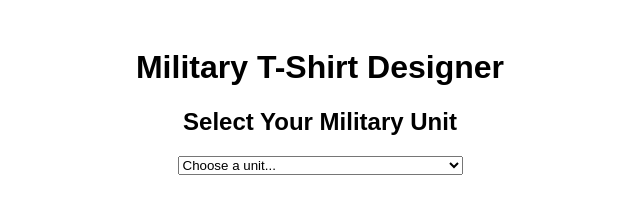
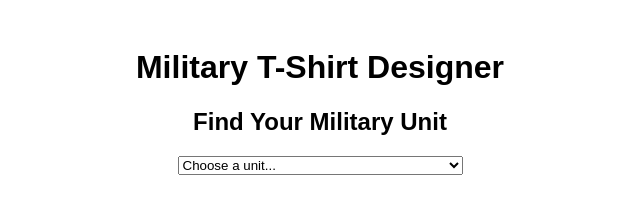
Before and after one commit to calebmelies/bft, an Astro site: page / in a window 1280 px wide. Shown: the whole page, without its empty margins (320-960 px from the left). Built offline with nearby package versions, Linux system fonts and the light colour scheme; Astro itself is replaced by a stand-in of ours.

Commit message:
select to find

```diff
--- a/src/components/MilitaryUnitSelector.jsx
+++ b/src/components/MilitaryUnitSelector.jsx
@@ -12,7 +12,7 @@ const unitOptions = [
 const MilitaryUnitSelector = ({ onUnitSelect }) => {
   return (
       <div>
-        <h2>Select Your Military Unit</h2>
+        <h2>Find Your Military Unit</h2>
         <select onChange={(e) => onUnitSelect(e.target.value)} defaultValue="">
           <option value="" disabled>
             Choose a unit...
```
